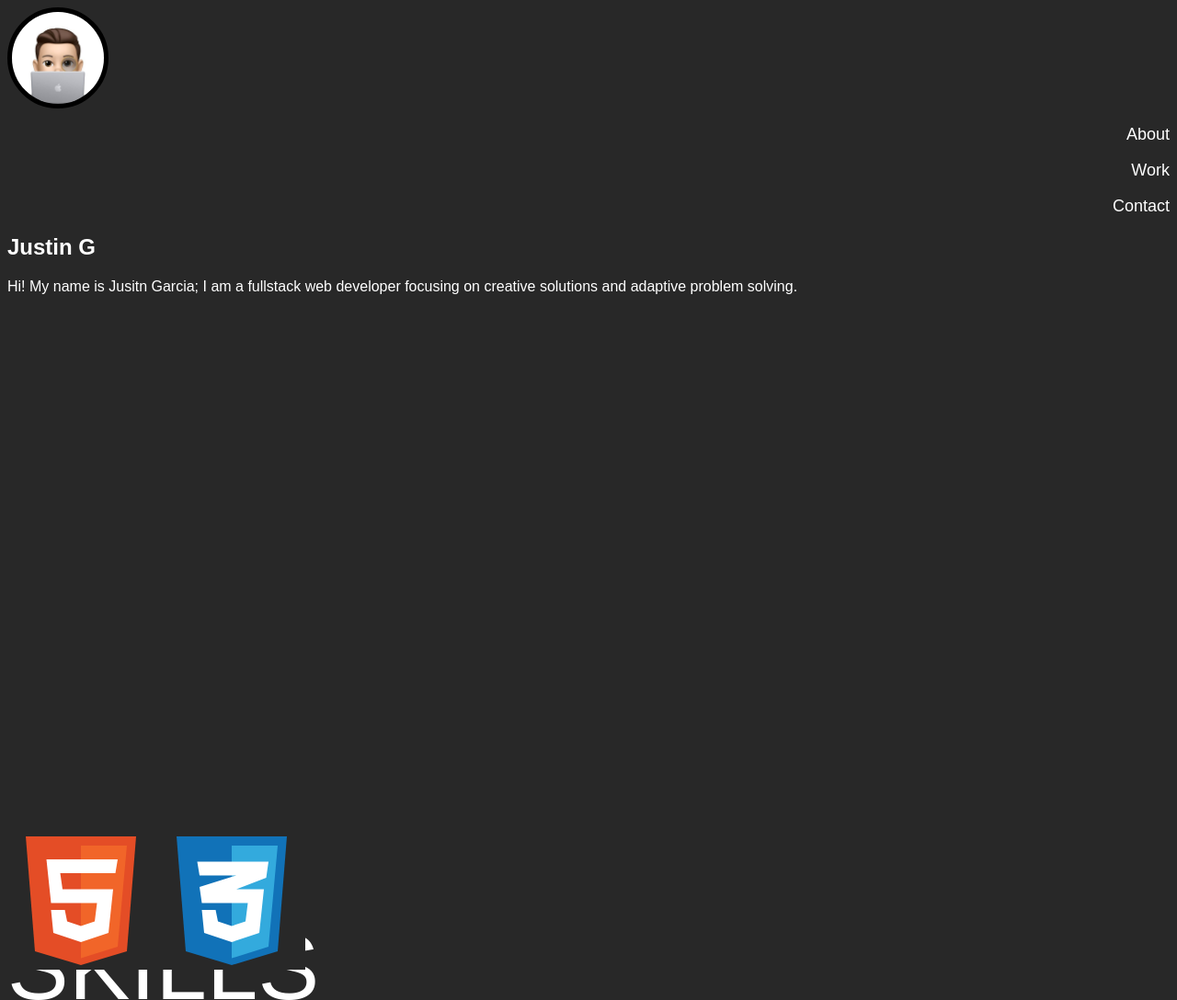
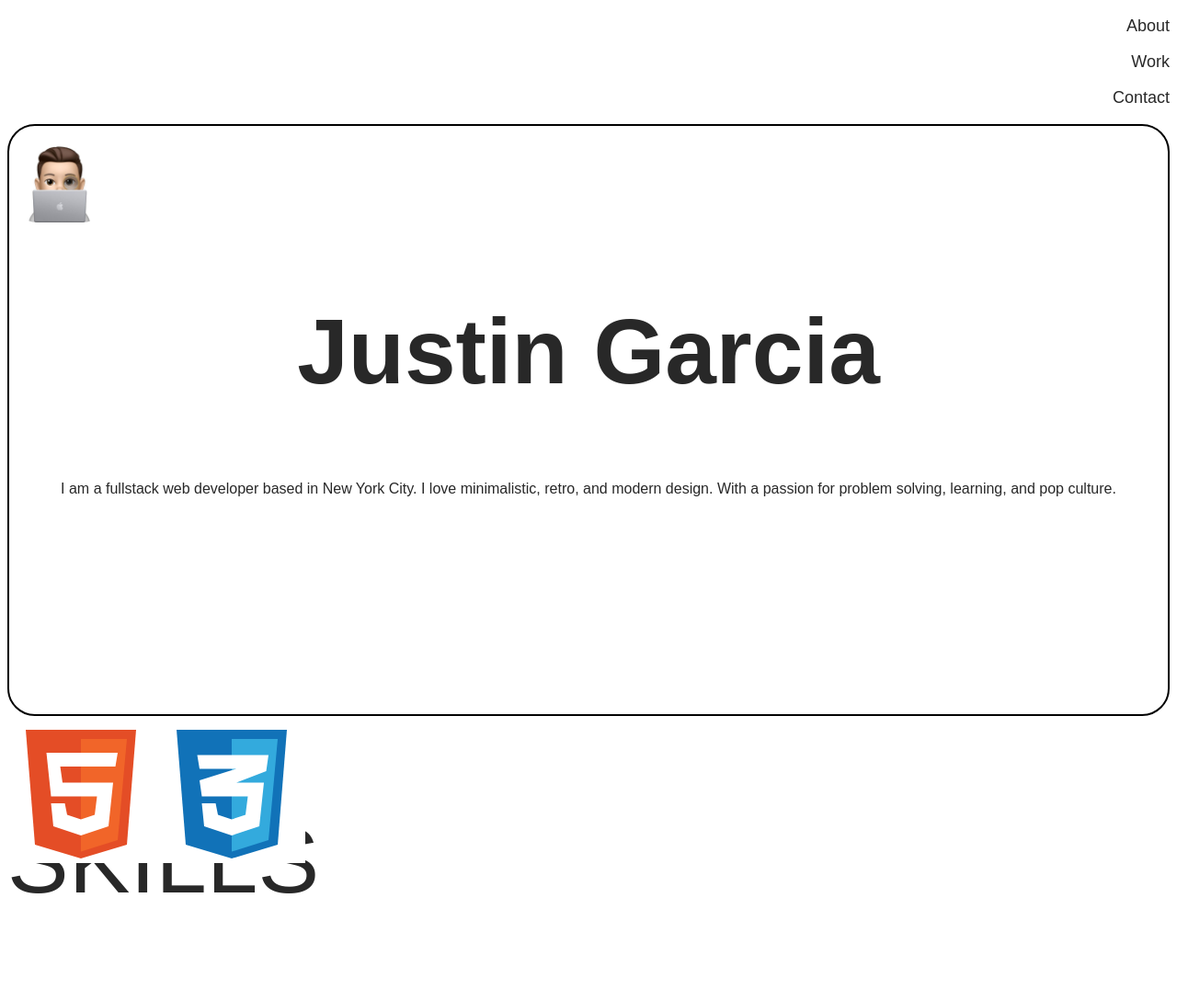
Before and after one commit to Justin-Garcia/portfolio, a plain HTML site: page index.html in a window 1280 px wide. Shown: the whole page at 92% size. After the commit the page ends 994 px from the top, so only its background shows below. Drawn offline with Linux system fonts and the light colour scheme.

Commit message:
comments, light mode now, more styling changes

```diff
--- a/index.html
+++ b/index.html
@@ -8,24 +8,24 @@
   </head>
 
   <nav>
-    <img
-      id="JAG"
-      src="./images/Memoji portfolio.jpg"
-      alt="Justin's Memoji"
-      id="homeButton"
-    />
-    <p id="About">About</p>
-    <p id="Work">Work</p>
-    <p id="Contact">Contact</p>
+    <!-- Smooth Scroll-to Buttons for Single Page Function -->
+    <p class="scrollto About">About</p>
+    <p class="scrollto Work">Work</p>
+    <p class="scrollto Contact">Contact</p>
   </nav>
 
-  <section class="home">
-    <h1>Justin G</h1>
-    <p>
-      Hi! My name is Jusitn Garcia; I am a fullstack web developer focusing on
-      creative solutions and adaptive problem solving.
+  <!-- First thing you see on the page -->
+  <section class="home card">
+    <img id="JAG" src="./images/Memoji portfolio.jpg" alt="Justin's Memoji" />
+    <h1>Justin Garcia</h1>
+    <p id="home">
+      I am a fullstack web developer based in New York City. I love
+      minimalistic, retro, and modern design. With a passion for problem
+      solving, learning, and pop culture.
     </p>
   </section>
+
+  <!-- Programming Languages/Skills Section (Want to add revolving/wrapping text behind the logos) -->
   <section class="languages">
     <p>SKILLS</p>
     <img src="./images/html-5-svgrepo-com.svg" alt="HTML" />
--- a/style/style.css
+++ b/style/style.css
@@ -1,17 +1,15 @@
 * {
   font-family: Arial, Helvetica, sans-serif;
-    background-color: #282828;
-    color: white;
+  color: #282828;
+  background-color: white;
 }
 
-#JAG {
-    display: flex;
-    border: solid black 5px;
-    border-radius: 100px;
-    width: 100px;
-    height: 100px;
+.card {
+    border: 2px solid black;
+    border-radius: 30px;
+}
 
-}
+/* Nav bar appearance */
 
 nav p {
   display: flex;
@@ -19,14 +17,31 @@ nav p {
   justify-content: right;
   font-size: large;
   font-weight: 100;
-    color: white;
+  color: #282828;
 }
-
+/* Top Section */
 .home {
   display: flexbox;
   height: 80vh;
   margin: auto;
+  text-align: center;
+
 }
+
+#JAG {
+  display: flex;
+  border-radius: 25px;
+  width: 100px;
+  height: 100px;
+  margin: 5px;
+  box-shadow: 5 5 5;
+}
+
+h1 {
+  font-size: 100px;
+}
+
+/* "Skill(s)" Section */
 .languages {
   display: flexbox;
   height: 20vh;
@@ -40,7 +55,6 @@ nav p {
   z-index: 2;
   height: 20vh;
   width: 20vh;
-
 }
 
 .languages p {
```
Also changed, not shown: scripts.js (added). Lines whose indentation alone changed are shown as unchanged.
